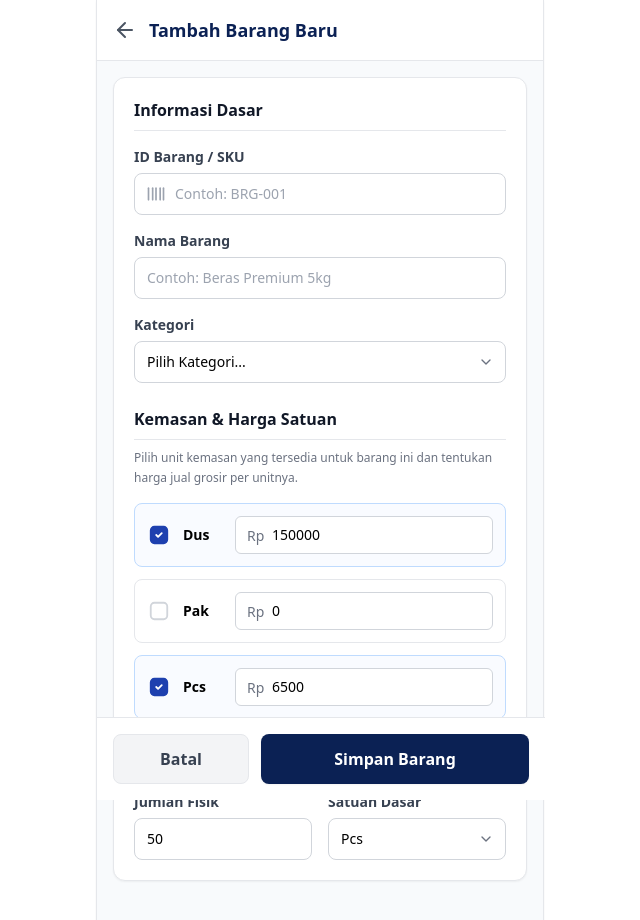
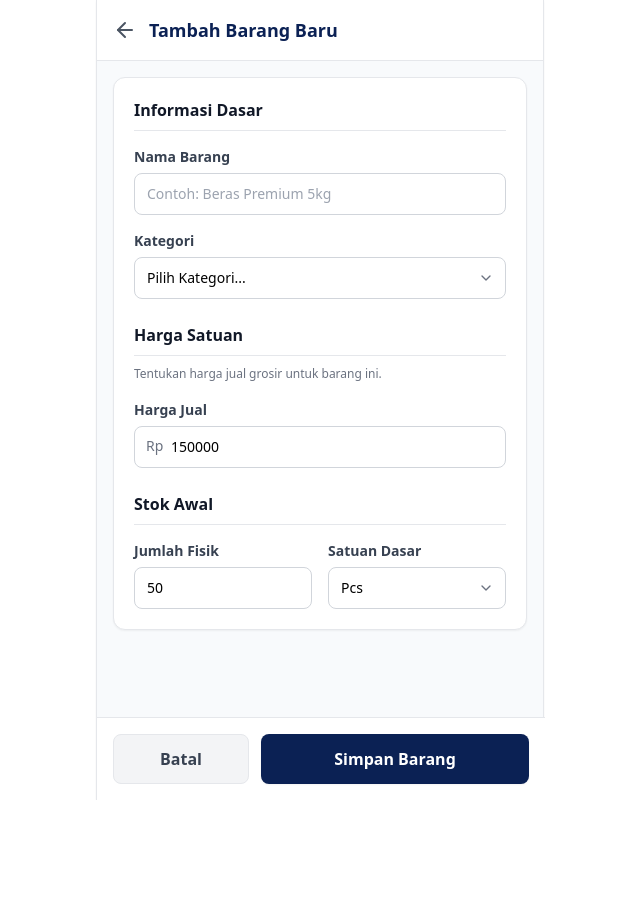
Before and after one commit to MuhammadFauzi27/grosir-pojok-fe, a React (Vite) app: page /tambah-barang in a window 1280 px wide. Shown: the top 920 px of the page, without its empty margins (320-960 px from the left). After the commit the page ends 800 px from the top, so only its background shows below. Built offline with nearby package versions, Linux system fonts and the light colour scheme.

Commit message:
mengubah tampilan pda file tambahBarang.jsx

```diff
--- a/src/pages/landing-page/tambahBarang.jsx
+++ b/src/pages/landing-page/tambahBarang.jsx
@@ -1,15 +1,8 @@
-import React, { useState } from 'react';
+import React from 'react';
 import { useNavigate } from 'react-router-dom';
 
 export const TambahBarangPage = () => {
   const navigate = useNavigate();
-
-  // State untuk mengatur status checked pada kemasan
-  const [kemasan, setKemasan] = useState({ dus: true, pak: false, pcs: true });
-
-  const toggleKemasan = (jenis) => {
-    setKemasan({ ...kemasan, [jenis]: !kemasan[jenis] });
-  };
 
   return (
     <div className="min-h-screen bg-slate-50 font-sans max-w-md mx-auto relative shadow-sm border-x border-gray-200 pb-24">
@@ -33,27 +26,17 @@ export const TambahBarangPage = () => {
             <h2 className="text-base font-bold text-gray-900 mb-4 border-b pb-2">Informasi Dasar</h2>
 
             <div className="space-y-4">
-              <div>
-                <label className="block text-sm font-semibold text-gray-700 mb-1.5">ID Barang / SKU</label>
-                <div className="relative">
-                  <div className="absolute inset-y-0 left-0 pl-3 flex items-center pointer-events-none text-gray-400">
-                    <svg width="20" height="20" viewBox="0 0 24 24" fill="none" stroke="currentColor" strokeWidth="2" strokeLinecap="round" strokeLinejoin="round">
-                      <path d="M3 5v14"/><path d="M8 5v14"/><path d="M12 5v14"/><path d="M17 5v14"/><path d="M21 5v14"/>
-                    </svg>
-                  </div>
-                  <input type="text" placeholder="Contoh: BRG-001" className="block w-full pl-10 pr-3 py-2.5 border border-gray-300 rounded-lg focus:ring-1 focus:ring-[#0b2154] text-sm" />
-                </div>
-              </div>
+              {/* Note: Jika butuh input ID Barang, bisa ditambahkan di sini */}
 
               <div>
                 <label className="block text-sm font-semibold text-gray-700 mb-1.5">Nama Barang</label>
-                <input type="text" placeholder="Contoh: Beras Premium 5kg" className="block w-full px-3 py-2.5 border border-gray-300 rounded-lg focus:ring-1 focus:ring-[#0b2154] text-sm" />
+                <input type="text" placeholder="Contoh: Beras Premium 5kg" className="block w-full px-3 py-2.5 border border-gray-300 rounded-lg focus:outline-none focus:ring-1 focus:ring-[#0b2154] focus:border-[#0b2154] text-sm" />
               </div>
 
               <div>
                 <label className="block text-sm font-semibold text-gray-700 mb-1.5">Kategori</label>
                 <div className="relative">
-                  <select className="block w-full px-3 py-2.5 border border-gray-300 rounded-lg appearance-none focus:ring-1 focus:ring-[#0b2154] text-sm bg-white">
+                  <select className="block w-full px-3 py-2.5 border border-gray-300 rounded-lg appearance-none focus:outline-none focus:ring-1 focus:ring-[#0b2154] focus:border-[#0b2154] text-sm bg-white">
                     <option value="">Pilih Kategori...</option>
                     <option value="sembako">Sembako</option>
                     <option value="minuman">Minuman</option>
@@ -66,60 +49,22 @@ export const TambahBarangPage = () => {
             </div>
           </div>
 
-          {/* Section 2: Kemasan & Harga Satuan */}
+          {/* Section 2: Harga Satuan (Revisi: Hanya menyisakan 1 text field) */}
           <div className="mb-6">
-            <h2 className="text-base font-bold text-gray-900 mb-2 border-b pb-2">Kemasan & Harga Satuan</h2>
+            <h2 className="text-base font-bold text-gray-900 mb-2 border-b pb-2">Harga Satuan</h2>
             <p className="text-xs text-gray-500 mb-4 leading-relaxed">
-              Pilih unit kemasan yang tersedia untuk barang ini dan tentukan harga jual grosir per unitnya.
+              Tentukan harga jual grosir untuk barang ini.
             </p>
 
-            <div className="space-y-3">
-              {/* Row Dus */}
-              <div className={`flex items-center gap-3 p-3 rounded-lg border transition-colors ${kemasan.dus ? 'bg-blue-50/40 border-blue-200' : 'bg-white border-gray-200'}`}>
-                <button type="button" onClick={() => toggleKemasan('dus')} className="flex items-center justify-center w-6 h-6 shrink-0">
-                  {kemasan.dus ? (
-                    <svg width="22" height="22" viewBox="0 0 24 24" fill="#1e40af" stroke="#1e40af" strokeWidth="2" strokeLinecap="round" strokeLinejoin="round"><rect x="3" y="3" width="18" height="18" rx="4"/><path d="m9 12 2 2 4-4" stroke="#ffffff"/></svg>
-                  ) : (
-                    <svg width="22" height="22" viewBox="0 0 24 24" fill="none" stroke="#d1d5db" strokeWidth="2" strokeLinecap="round" strokeLinejoin="round"><rect x="3" y="3" width="18" height="18" rx="4"/></svg>
-                  )}
-                </button>
-                <span className="font-bold text-sm w-10">Dus</span>
-                <div className="relative flex-1">
-                  <span className="absolute left-3 top-2.5 text-sm text-gray-500 font-medium">Rp</span>
-                  <input type="text" defaultValue="150000" className="block w-full pl-9 pr-3 py-2 border border-gray-300 rounded-md text-sm focus:ring-1 focus:ring-[#0b2154]" />
-                </div>
-              </div>
-
-              {/* Row Pak */}
-              <div className={`flex items-center gap-3 p-3 rounded-lg border transition-colors ${kemasan.pak ? 'bg-blue-50/40 border-blue-200' : 'bg-white border-gray-200'}`}>
-                <button type="button" onClick={() => toggleKemasan('pak')} className="flex items-center justify-center w-6 h-6 shrink-0">
-                  {kemasan.pak ? (
-                    <svg width="22" height="22" viewBox="0 0 24 24" fill="#1e40af" stroke="#1e40af" strokeWidth="2" strokeLinecap="round" strokeLinejoin="round"><rect x="3" y="3" width="18" height="18" rx="4"/><path d="m9 12 2 2 4-4" stroke="#ffffff"/></svg>
-                  ) : (
-                    <svg width="22" height="22" viewBox="0 0 24 24" fill="none" stroke="#d1d5db" strokeWidth="2" strokeLinecap="round" strokeLinejoin="round"><rect x="3" y="3" width="18" height="18" rx="4"/></svg>
-                  )}
-                </button>
-                <span className="font-bold text-sm w-10">Pak</span>
-                <div className="relative flex-1">
-                  <span className="absolute left-3 top-2.5 text-sm text-gray-500 font-medium">Rp</span>
-                  <input type="text" defaultValue="0" className="block w-full pl-9 pr-3 py-2 border border-gray-300 rounded-md text-sm focus:ring-1 focus:ring-[#0b2154]" />
-                </div>
-              </div>
-
-              {/* Row Pcs */}
-              <div className={`flex items-center gap-3 p-3 rounded-lg border transition-colors ${kemasan.pcs ? 'bg-blue-50/40 border-blue-200' : 'bg-white border-gray-200'}`}>
-                <button type="button" onClick={() => toggleKemasan('pcs')} className="flex items-center justify-center w-6 h-6 shrink-0">
-                  {kemasan.pcs ? (
-                    <svg width="22" height="22" viewBox="0 0 24 24" fill="#1e40af" stroke="#1e40af" strokeWidth="2" strokeLinecap="round" strokeLinejoin="round"><rect x="3" y="3" width="18" height="18" rx="4"/><path d="m9 12 2 2 4-4" stroke="#ffffff"/></svg>
-                  ) : (
-                    <svg width="22" height="22" viewBox="0 0 24 24" fill="none" stroke="#d1d5db" strokeWidth="2" strokeLinecap="round" strokeLinejoin="round"><rect x="3" y="3" width="18" height="18" rx="4"/></svg>
-                  )}
-                </button>
-                <span className="font-bold text-sm w-10">Pcs</span>
-                <div className="relative flex-1">
-                  <span className="absolute left-3 top-2.5 text-sm text-gray-500 font-medium">Rp</span>
-                  <input type="text" defaultValue="6500" className="block w-full pl-9 pr-3 py-2 border border-gray-300 rounded-md text-sm focus:ring-1 focus:ring-[#0b2154]" />
-                </div>
+            <div>
+              <label className="block text-sm font-semibold text-gray-700 mb-1.5">Harga Jual</label>
+              <div className="relative">
+                <span className="absolute left-3 top-2.5 text-sm text-gray-500 font-medium">Rp</span>
+                <input
+                  type="text"
+                  defaultValue="150000"
+                  className="block w-full pl-9 pr-3 py-2.5 border border-gray-300 rounded-lg text-sm focus:outline-none focus:ring-1 focus:ring-[#0b2154] focus:border-[#0b2154]"
+                />
               </div>
             </div>
           </div>
@@ -130,12 +75,12 @@ export const TambahBarangPage = () => {
             <div className="flex gap-4">
               <div className="flex-1">
                 <label className="block text-sm font-semibold text-gray-700 mb-1.5">Jumlah Fisik</label>
-                <input type="number" defaultValue="50" className="block w-full px-3 py-2.5 border border-gray-300 rounded-lg focus:ring-1 focus:ring-[#0b2154] text-sm" />
+                <input type="number" defaultValue="50" className="block w-full px-3 py-2.5 border border-gray-300 rounded-lg focus:outline-none focus:ring-1 focus:ring-[#0b2154] focus:border-[#0b2154] text-sm" />
               </div>
               <div className="flex-1">
                 <label className="block text-sm font-semibold text-gray-700 mb-1.5">Satuan Dasar</label>
                 <div className="relative">
-                  <select className="block w-full px-3 py-2.5 border border-gray-300 rounded-lg appearance-none focus:ring-1 focus:ring-[#0b2154] text-sm bg-white">
+                  <select className="block w-full px-3 py-2.5 border border-gray-300 rounded-lg appearance-none focus:outline-none focus:ring-1 focus:ring-[#0b2154] focus:border-[#0b2154] text-sm bg-white">
                     <option value="pcs">Pcs</option>
                     <option value="pak">Pak</option>
                     <option value="dus">Dus</option>
```
Also changed, not shown: 1 other file (tests, documents, lock files or other folders).
